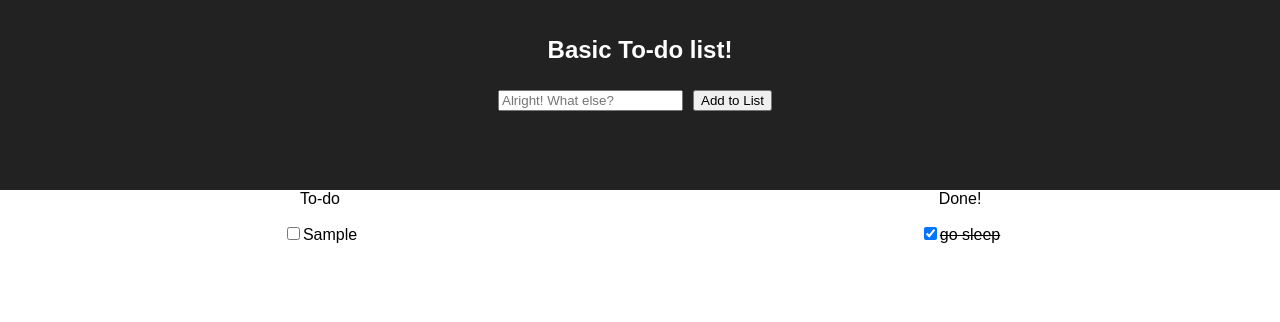
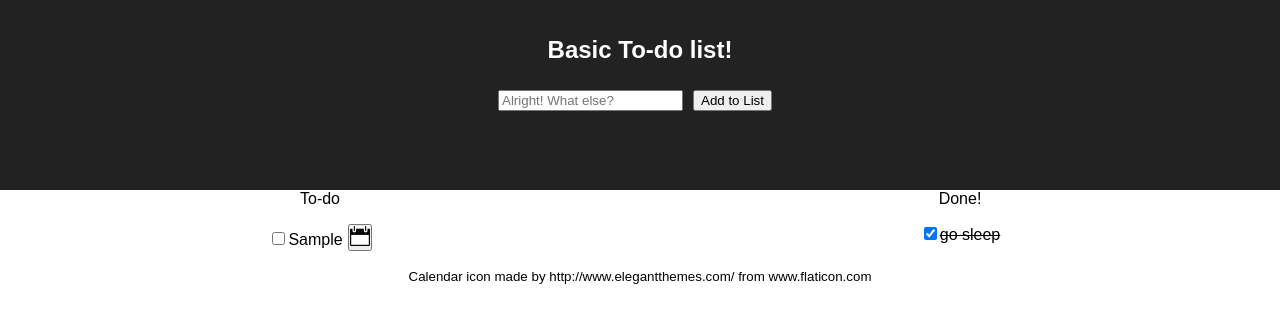
Before and after one commit to Zestymcspicy/ToDo-list, a React (Create React App) app: page / in a window 1280 px wide. Both pictures are taken after typing "Sample" into the empty fields and a click on the button "Add to List". Shown: the top 322 px of the page. Built offline with nearby package versions, Linux system fonts and the light colour scheme.

Commit message:
built a display/hide button for the modal

```diff
--- a/src/App.css
+++ b/src/App.css
@@ -8,9 +8,8 @@
   flex-flow: row;
 }
 
-.App-logo {
-  animation: App-logo-spin infinite 20s linear;
-  height: 80px;
+.attributions {
+  font-size: 10pt;
 }
 
 ul {
@@ -29,8 +28,17 @@ ul {
   font-size: 1.5em;
 }
 
+.addDateButton {
+  padding: 0px;
+  margin-left: 5px;
+}
+
 .add-button{
   margin: 10px;
+}
+
+.ItemNameCheckboxDiv {
+  padding-top: 5px;
 }
 
 .App-intro {
@@ -53,3 +61,9 @@ ul {
 .completed-items {
   text-decoration: line-through;
 }
+
+.ToDoListEntry {
+  display: flex;
+  justify-content: center;
+  margin: 5px;
+}
--- a/src/App.js
+++ b/src/App.js
@@ -20,6 +20,7 @@ class App extends Component {
         name : "go sleep",
         status: "done",
         key: Date.now(),
+        timeDue: new Date(),
         }
       ],
       newItem : "",
@@ -33,7 +34,7 @@ class App extends Component {
  addNewItem = e => {
    e.preventDefault ()
    console.log(e.target.value)
-   if (this.state.newItem == "" ) {
+   if (this.state.newItem === "" ) {
       return
    }
    if (this.state.itemsList.some(x => x.name===this.state.newItem)) {
@@ -54,9 +55,9 @@ class App extends Component {
 
    toggleList = e => {
      const toggleName = e.target.name;
-     const itemToToggle = this.state.itemsList.filter(x=>x.name==toggleName)[0]
+     const itemToToggle = this.state.itemsList.filter(x=>x.name===toggleName)[0]
      const nextArray = this.state.itemsList.filter(x=>x.name!==toggleName)
-     itemToToggle.status == "todo" ? itemToToggle.status="done" : itemToToggle.status="todo";
+     itemToToggle.status === "todo" ? itemToToggle.status="done" : itemToToggle.status="todo";
      this.setState({itemsList: nextArray.concat(itemToToggle)})
    }
 
@@ -66,6 +67,9 @@ class App extends Component {
        this.setState({newItem: itemName})
    }
 
+   addDueDate = dateTime => {
+
+   }
 
 
 
@@ -86,6 +90,9 @@ class App extends Component {
         itemsList = {this.state.itemsList}
         toggleList = {this.toggleList}
          />
+         <footer>
+         <span className="attributions">Calendar icon made by http://www.elegantthemes.com/ from www.flaticon.com </span>
+         </footer>
       </div>
     );
   }
--- /dev/null
+++ b/src/components/DueDateModal.js
@@ -0,0 +1,47 @@
+import React, {Component} from 'react';
+import calendarButton from "../images/calendar-button.jpg";
+
+class DueDateModal extends Component {
+  constructor(props) {
+    super(props)
+    this.state = {
+      modalDisplayState : "none",
+      monthsArray: ["January", "February", "March", "April", "May", "June","July",
+      "August", "September", "October", "November", "December"]
+    }
+  }
+
+// createDate = () => {
+//   let year = document.getElementById("yearField").value;
+//   let month = document.getElementById("monthField").value;
+//   let hour = document.getElementById("hourField").value;
+//   let minutes = document.getElementById("dateTimeDue").value;
+// }
+
+modalVisible = e => {
+  this.state.modalDisplayState==="none"?
+  this.setState({modalDisplayState:"block"}):
+  this.setState({modalDisplayState:"none"})
+}
+
+  render () {
+    return(
+      <div>
+      <button
+      onClick={this.modalVisible}
+      className="addDateButton"
+      >
+      <img style={{height: "20px", width: "20px"}} src={calendarButton} alt="add a due date" />
+      </button>
+        <div className="modal-container" style={{display: this.state.modalDisplayState}}>
+          <input
+          id="dateTimeDue"
+          type="datetime"
+          />
+        </div>
+      </div>
+    )
+  }
+}
+
+export default DueDateModal;
--- a/src/components/TheList.js
+++ b/src/components/TheList.js
@@ -1,4 +1,5 @@
 import React, { Component } from 'react';
+import DueDateModal from './DueDateModal.js'
 
 class TheList extends Component {
 
@@ -9,13 +10,18 @@ class TheList extends Component {
       <span>To-do</span>
       <ul>
       {this.props.itemsList.filter(item=> item.status==="todo").map((item, key) =>
-        <li key={key}>
+        <li
+        className="ToDoListEntry"
+        key={key}>
+        <div className="ItemNameCheckboxDiv">
         <input
         key={item.key}
         onChange={this.props.toggleList}
         type="checkbox"
         name={item.name} />
         {item.name}
+        </div>
+        <DueDateModal />
         </li>)}
       </ul>
       </div>
```
Also changed, not shown: src/components/DueDate.js (deleted, +0 -9 lines), src/images/calendar-button.jpg (added).
